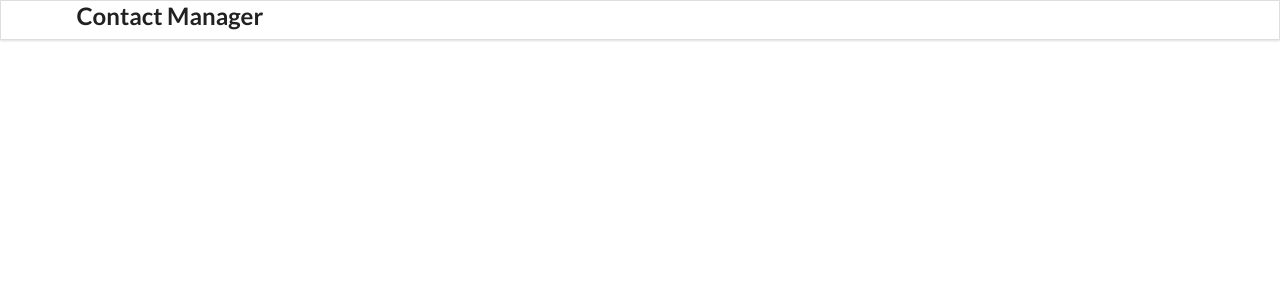
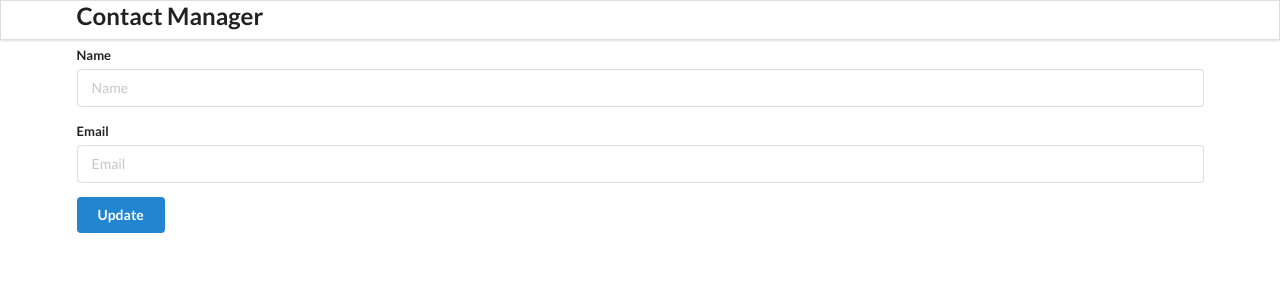
Before and after one commit to KavinduAbeywickrama/Contact--app, a React (Create React App) app: page /edit/1 in a window 1280 px wide. Before the commit this address had no page. Shown: the top 300 px of the page. Built offline with nearby package versions, Linux system fonts and the light colour scheme; no server answers.

Commit message:
feat: updated with a editcomponent

```diff
--- a/package.json
+++ b/package.json
@@ -6,6 +6,7 @@
     "@testing-library/jest-dom": "^5.16.5",
     "@testing-library/react": "^13.4.0",
     "@testing-library/user-event": "^13.5.0",
+    "axios": "^1.4.0",
     "react": "^18.2.0",
     "react-dom": "^18.2.0",
     "react-router-dom": "^6.15.0",
--- a/src/Components/App.js
+++ b/src/Components/App.js
@@ -6,32 +6,69 @@ import AddContact from "./AddContact"
 import ContactList from "./ContactList"
 import './App.css';
 import ContactDetail from './ContactDetail'
+import api from "../api/contacts";
+import EditContact from "./EditContact"; // Adjust the file path as needed
+
 
 function App() {
 
   const LOCAL_STORAGE_KEY ="contacts";
   const [contacts, setContacts] = useState([]);
 
-  const addContactHandler = (contact) => {
-    console.log('another console',contact);
-    setContacts([...contacts, { id: uuidv4(), ...contact} ]);
+  //Retrive Contacts
+  const retrieveContacts = async () => {
+    const response = await api.get("/contacts");
+    return response.data;
   };
 
-  const removeContactHandler = (id) => {
+
+
+  const addContactHandler = async (contact) => {
+    console.log('another console',contact);
+
+    const request = {
+      id: uuidv4(),
+      ...contact,
+    };
+
+    const response = await api.post("/contacts", request);
+    setContacts([...contacts, response.data]);
+  };
+
+  const updateContactHandler = async (contact) => {
+    const response = await api.put(`/contacts/${contact.id}`, contact);
+    const { id, name, email } = response.data;
+    setContacts(contacts.map((contact) => {
+      return contact.id === id ? { ...response.data } : contact;
+    }));
+
+  };
+
+  const removeContactHandler = async (id) => {
+    await api.delete(`/contacts/${id}`);
     const newContactList = contacts.filter((contact)=>{
       return contact.id !== id;
     });
     setContacts(newContactList);
   };
 
+
+
   useEffect(() => {
-    const retrieveContacts = JSON.parse(localStorage.getItem(LOCAL_STORAGE_KEY));
-    if (retrieveContacts) setContacts(retrieveContacts);
+    // const retrieveContacts = JSON.parse(localStorage.getItem(LOCAL_STORAGE_KEY));
+    // if (retrieveContacts) setContacts(retrieveContacts);
+    const getAllContacts = async () => {
+      const allContacts = await retrieveContacts();
+      if (allContacts) setContacts(allContacts);
+    };
+
+
+    getAllContacts();
   }, []);
 
 
   useEffect(() => {
-    localStorage.setItem(LOCAL_STORAGE_KEY, JSON.stringify(contacts));
+   // localStorage.setItem(LOCAL_STORAGE_KEY, JSON.stringify(contacts));
   }, [contacts]);
 
 
@@ -51,6 +88,7 @@ function App() {
       <Router>
         <Routes>
           <Route path="/add" element={<AddContact addContactHandler={addContactHandler} />} />
+          <Route path="/edit/:id" element={<EditContact updateContactHandler={updateContactHandler} />} />
           <Route path="/" element={<ContactList contacts={contacts} getcontactId={removeContactHandler} />} />
           <Route path="/contact/:id" element={<ContactDetail/>} />
         </Routes>
--- a/src/Components/ContactCard.js
+++ b/src/Components/ContactCard.js
@@ -1,6 +1,7 @@
 import React from "react";
 import user from "../images/user.png";
 import {Link} from "react-router-dom";
+
 
 
 const ContactCard = (props) => {
@@ -22,10 +23,15 @@ const ContactCard = (props) => {
                         <div>{email}</div>
                     </Link>
                 </div>
-                <i className ="trash alternate outline icon"
-                style ={{color:"red", marginTop:"5px", paddingLeft:"90%"}}
-                onClick={()=>props.clickHandler(id)}
-                ></i>
+                <div>
+                    <i className ="trash alternate outline icon" style ={{color:"red", marginTop:"5px", paddingLeft:"900px"}} onClick={()=>props.clickHandler(id)}></i>
+                </div>
+
+                <div>
+                    <Link to={{ pathname: `/edit/${encodeURIComponent(stateData)}`}}>
+                    <i className ="edit alternate outline icon" style ={{color:"blue", marginTop:"5px", paddingLeft:"20px"}}></i>
+                    </Link>
+                </div>
         </div>
     );
 };
--- /dev/null
+++ b/src/Components/EditContact.js
@@ -0,0 +1,60 @@
+import React, { useState, useEffect } from "react";
+import { useNavigate, useParams, useLocation } from "react-router-dom";
+
+
+function EditContact({ updateContactHandler }) {
+  // Access URL parameter
+
+  const navigate = useNavigate();
+  const location = useLocation();
+  const { pathname } = location;
+  // Extract and decode the data parameter manually from the pathname
+  const dataParameter = pathname.split('/').pop();
+  const decodedData = decodeURIComponent(dataParameter);
+  console.log(decodedData)
+  // Decode the URL parameter (JSON string) and parse it into an object
+  let stateObject = {};
+
+  try {
+
+      stateObject = JSON.parse(decodedData);
+      console.log('json',stateObject)
+  } catch (error) {
+      console.error('Error parsing JSON:', error);
+}
+  const [name, setName] = useState(stateObject.name);
+  const [email, setEmail] = useState(stateObject.email);
+  const [id, setId] = useState(stateObject.id);
+
+  const update = (e) => {
+    e.preventDefault();
+    if (name === "" || email === "") {
+      alert("All the fields are mandatory!");
+      return;
+    }
+    updateContactHandler({ name, email, id });
+    setName("");
+    setEmail("");
+    setId("");
+    navigate("/"); // Use navigate to change the route to the contact list
+  }
+
+  return (
+    <div className="ui main">
+      <h2>Edit Contact</h2>
+      <form className="ui form" onSubmit={update}>
+        <div className="field">
+          <label>Name</label>
+          <input type="text" placeholder="Name" value={name} onChange={(e) => setName(e.target.value)} />
+        </div>
+        <div className="field">
+          <label>Email</label>
+          <input type="text" placeholder="Email" value={email} onChange={(e) => setEmail(e.target.value)} />
+        </div>
+        <button className="ui button blue" type="submit">Update</button>
+      </form>
+    </div>
+  );
+}
+
+export default EditContact;
--- /dev/null
+++ b/src/api/contacts.js
@@ -0,0 +1,6 @@
+import axios from 'axios';
+
+
+export default axios.create({
+    baseURL: 'http://localhost:3001',
+});
```
Also changed, not shown: 1 other file (tests, documents, lock files or other folders).
